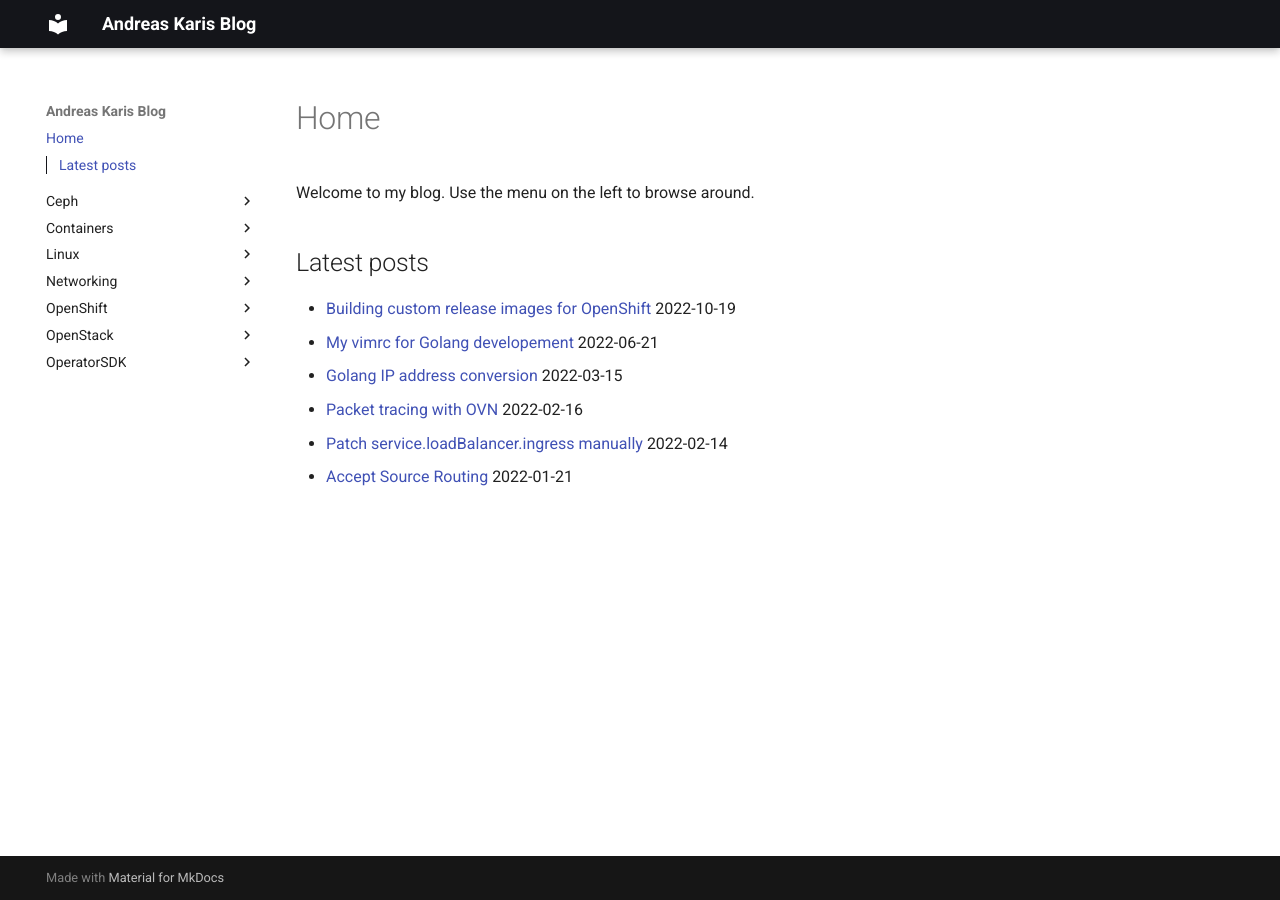
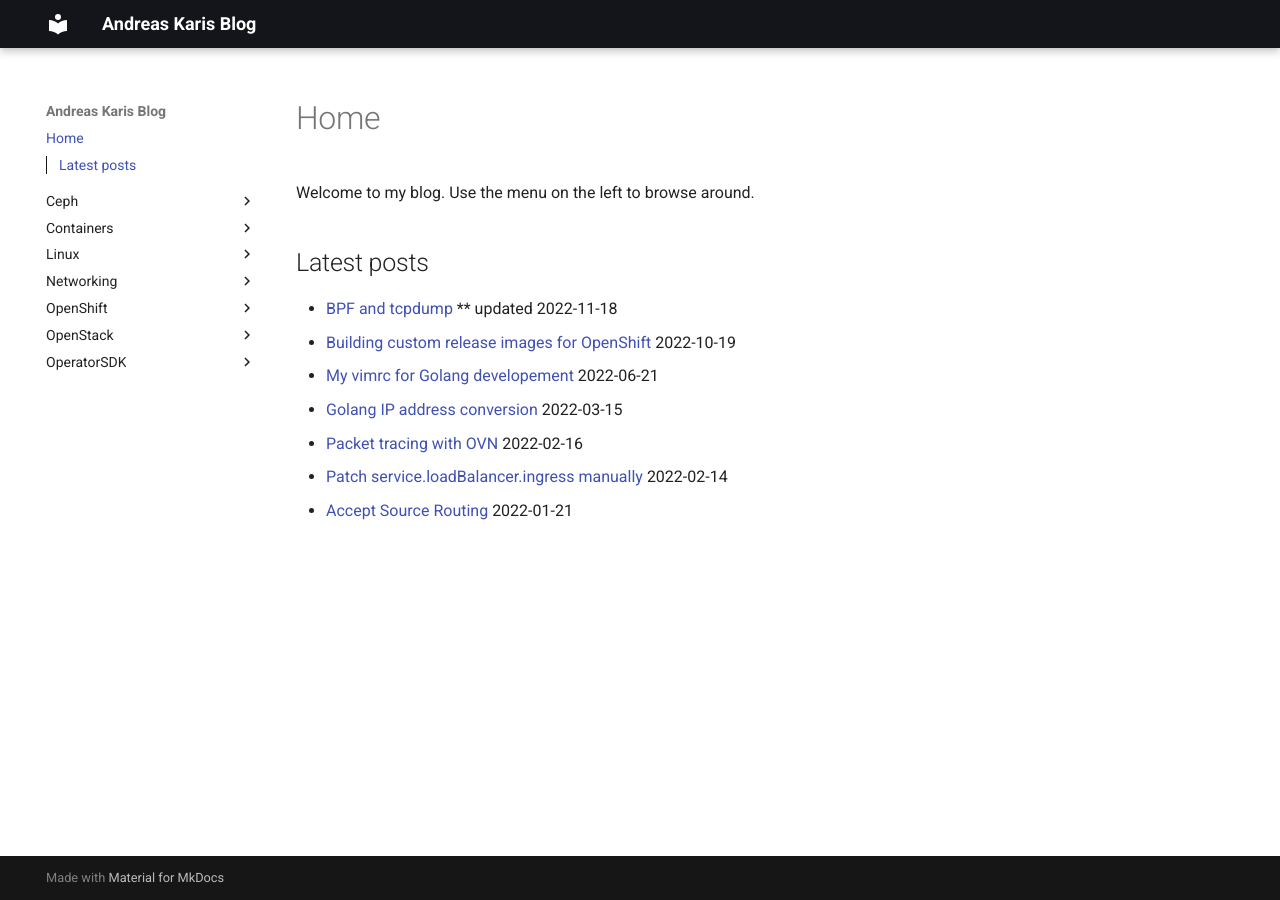
Before and after one commit to andreaskaris/blog, an MkDocs documentation site: the page built from docs/index.md, in a window 1280 px wide. Built offline with MkDocs 1.6.1 and Material for MkDocs 9.7.7, drawn with Linux system fonts in a browser that asks for light colours.

Commit message:
bpf-tcpdump-fix-part-4
Signed-off-by: Andreas Karis <ak.karis@gmail.com>

```diff
--- a/docs/index.md
+++ b/docs/index.md
@@ -2,6 +2,7 @@ Welcome to my blog. Use the menu on the left to browse around.
 
 ## Latest posts
 
+* [BPF and tcpdump](https://andreaskaris.github.io/blog/networking/bpf-and-tcpdump/) ** updated 2022-11-18
 * [Building custom release images for OpenShift](openshift/ocp-custom-release-image.md) 2022-10-19
 * [My vimrc for Golang developement](linux/vimrc.md) 2022-06-21
 * [Golang IP address conversion](networking/golang-ip-conversion.md) 2022-03-15
```
